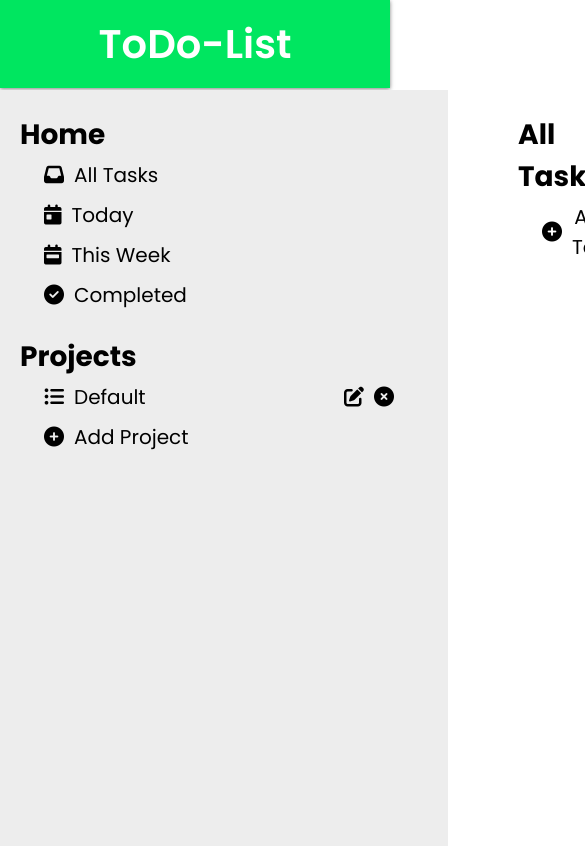
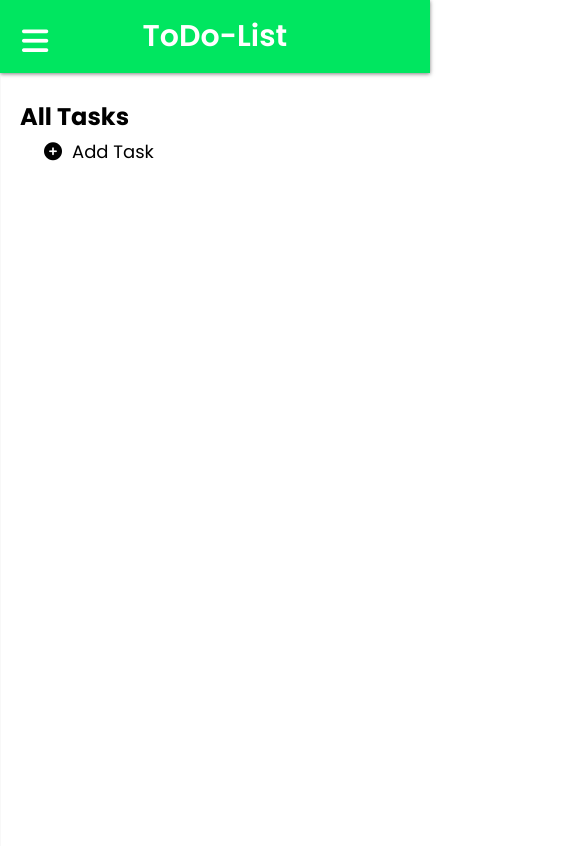
Before and after one commit to NNikoGG/odin-to-do-list, a plain HTML site: page index.html in a window 390 px wide. Shown: the top 846 px of the page, 585 px wide, since content can reach past the window. Drawn offline with Linux system fonts and the light colour scheme.

Commit message:
Add responsive design

```diff
--- a/index.html
+++ b/index.html
@@ -71,6 +71,7 @@
     </dialog>
     <div class="main-container">
         <header id="header">
+            <button id="toggle-sidebar-button"><i class="fa-solid fa-bars"></i></button>
             <div class="logo-header">
                 ToDo-List
             </div>
@@ -102,7 +103,7 @@
                 </button>
             </div>
             <div class="right-panel">
-                <h2>All Tasks</h2>
+                <h2 class="render-heading">All Tasks</h2>
                 <div class="task-container"></div>
                 <button id="add-task-button">
                     <i class="fa-solid fa-circle-plus"></i>
--- a/style.css
+++ b/style.css
@@ -19,6 +19,9 @@
 }
 
 #header{
+    top: 0;
+    position: sticky;
+    position: -webkit-sticky;
     padding: 14px;
     font-size: 40px;
     font-weight: 600;
@@ -36,12 +39,36 @@ main{
     min-height: calc(100vh - 88px );
 }
 
+.sidebar-hidden {
+    transform: translateX(-100%);
+}
+
+#toggle-sidebar-button {
+    display: none;
+    position: fixed;
+    left: 20px;
+    top: 20px;
+    z-index: 1000;
+    color: var(--white);
+    background: none;
+    border: none;
+    width: 40px;
+    height: 40px;
+    font-size: 30px;
+    cursor: pointer;
+}
+
 .left-panel{
     display: flex;
     flex-direction: column;
     padding: 4px 20px;
     width: 600px;
     background-color: var(--lightgrey);
+    left: 0;
+    top: 0;
+    height: 100vh;
+    width: 300px;
+    transition: transform 0.3s ease;
 }
 
 .left-panel > h2{
@@ -292,7 +319,7 @@ main{
 
 [id^="project-button-"] {
     display: grid;
-    grid-template-columns: auto 270px auto auto;
+    grid-template-columns: auto 170px auto auto;
     border: none;
     background-color: var(--lightgrey);
     align-items: center;
@@ -303,3 +330,154 @@ main{
     width: 100%;
     cursor: pointer;
 }
+
+#add-project-button{
+    border: none;
+    background-color: var(--lightgrey);
+    font-size: 20px;
+    display: flex;
+    align-items: center;
+    justify-content: left;
+    cursor: pointer;
+    padding: 4px 24px;
+    margin-bottom: 2px;
+    width: 100%;
+}
+
+.project-title {
+    white-space: nowrap; /* Keeping the titles in a single line */
+    overflow: hidden;
+    text-overflow: ellipsis;
+    max-width: 10ch;
+}
+
+@media (max-width: 768px) {
+    main {
+        flex-direction: column;
+    }
+
+    .left-panel,
+    .right-panel {
+        width: 100%;
+        margin: 0;
+    }
+
+    .left-panel {
+        order: 2; /* Move the left panel below the right panel on small screens */
+    }
+
+    .right-panel {
+        order: 1;
+    }
+}
+
+@media (max-width: 768px) {
+    #header {
+        position: sticky;
+        position: -webkit-sticky;
+        top: 0;
+        width: 103%;
+        font-size: 30px;
+    }
+
+    .left-panel > h2,
+    .right-panel > h2 {
+        font-size: 24px;
+    }
+
+    .left-panel > button,
+    .right-panel > #add-task-button,
+    .task {
+        font-size: 18px;
+    }
+}
+
+@media (max-width: 768px) {
+    .task {
+        grid-template-columns: auto auto auto;
+        gap: 10px;
+    }
+
+    #task-title,
+    #task-description,
+    #task-date,
+    #task-priority {
+        grid-column: 2 / 2;
+    }
+
+
+    [id^="toggle-button-"] {
+        grid-column: 1 / 1;
+    }
+
+    [id^="edit-button-"],
+    [id^="remove-button-"] {
+        grid-column: 3 / 3;
+    }
+
+    [id^="remove-button-"] {
+        margin-left: 10px;
+    }
+
+    #task-title, #task-description {
+        min-width: 210px;
+        max-width: 210px;
+    }
+}
+
+@media (max-width: 768px) {
+    #form-dialog, #edit-task-dialog {
+        width: 300px;
+        height: 500px;
+        overflow: scroll;
+    }
+
+    #project-dialog, #edit-project-dialog {
+        width: 300px;
+        height: 300px;
+    }
+
+
+    #task-form,
+    #edit-task-form,
+    #project-form,
+    #edit-project-form {
+        grid-template-columns: 1fr; /* Stack form fields vertically */
+    }
+
+    #submit-button {
+        justify-self: center; /* Center the submit button */
+    }
+}
+
+@media (max-width: 768px) {
+    [id^="project-button-"] {
+        grid-template-columns: auto 100px auto auto;
+    }
+}
+
+@media (max-width: 768px) {
+
+    #toggle-sidebar-button {
+        display: block;
+    }
+
+    .left-panel {
+        position: fixed;
+        left: 0;
+        top: 0;
+        height: 100vh;
+        width: 54%;
+        transform: translateX(-100%);
+        transition: transform 0.3s ease-in-out;
+        margin-top: 75px;
+    }
+
+    .sidebar-hidden {
+        transform: translateX(-100%);
+    }
+
+    .sidebar-visible .left-panel {
+        transform: translateX(0);
+    }
+}
```
